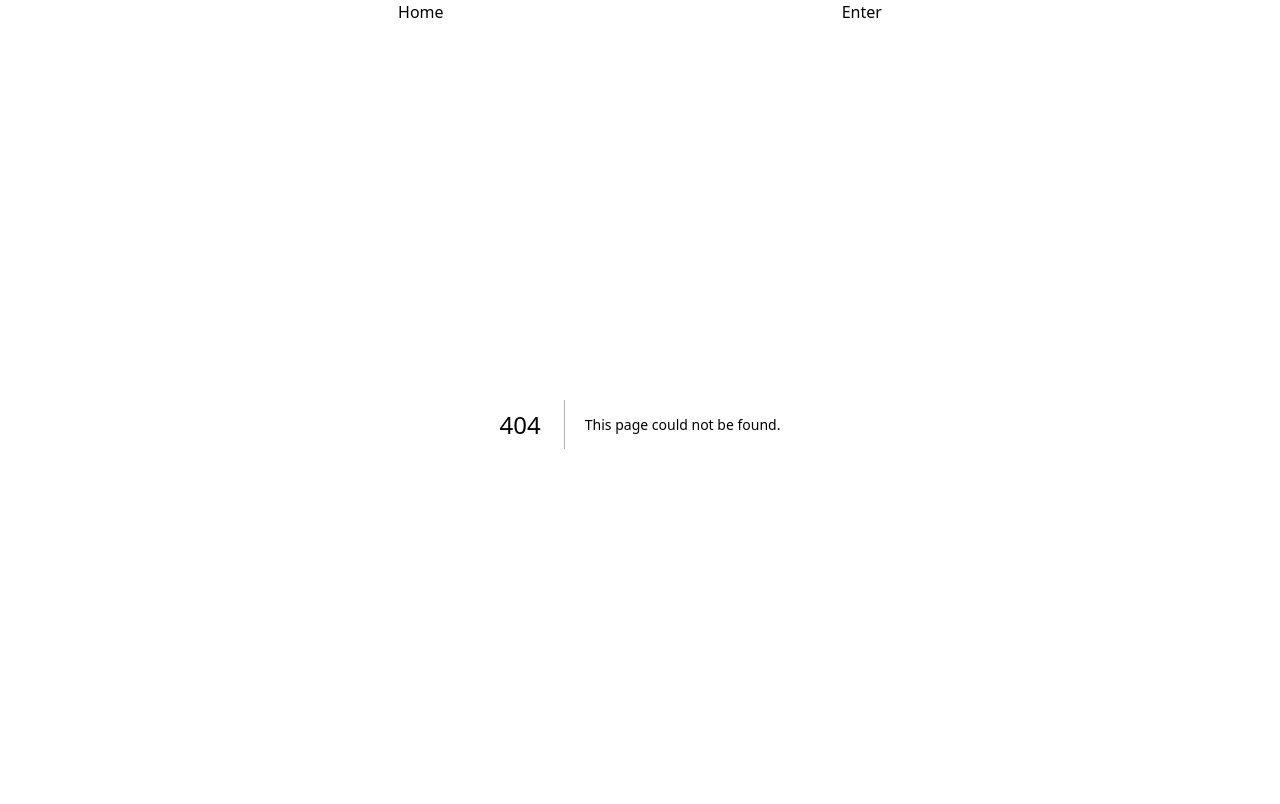
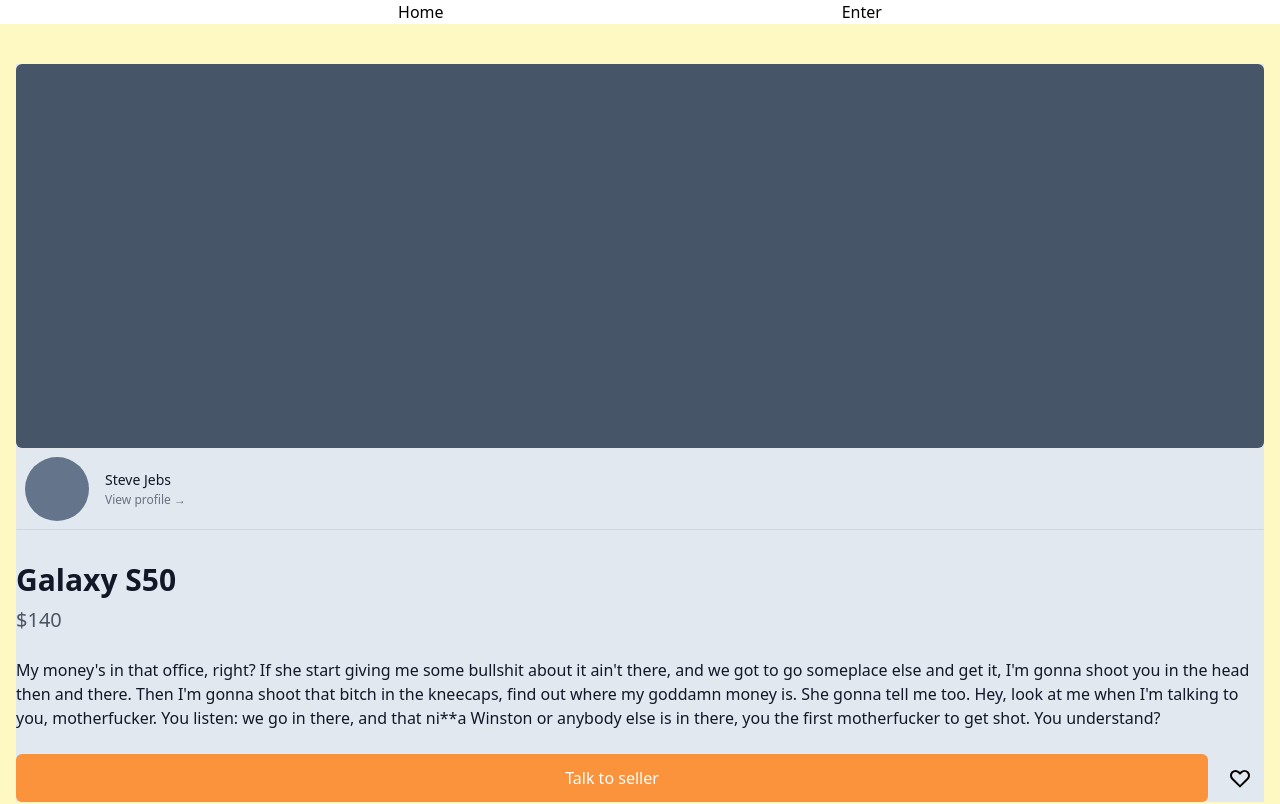
Before and after one commit to shionpark/nextjs-carrot, a Next.js app: page /items/0 in a window 1280 px wide. Before the commit this address had no page. Shown: the top 804 px of the page. Built offline with nearby package versions, Linux system fonts and the light colour scheme.

Commit message:
Design: 💄 Item Detail Screen

```diff
--- a/src/pages/index.tsx
+++ b/src/pages/index.tsx
@@ -1,9 +1,12 @@
-export default function Home() {
+import Link from "next/link";
+
+const Home = () => {
   return (
     <div className="ITEM_CONTAINER flex flex-col space-y-5 py-10 ">
       {[1, 1, 1, 1, 1, 1, 1, 1, 1, 1, 1, 1].map((_, i) => (
-        <div
-          key={i}
+        <div key={i}>
+          <Link
+            href={`/items/${i}`}
             className="ROW flex justify-between border-b pb-5 cursor-pointer px-4"
           >
             <div className="L_COL flex space-x-4">
@@ -52,6 +55,7 @@
                 <span className="text-xs ">1</span>
               </div>
             </div>
+          </Link>
         </div>
       ))}
       <button className="fixed p-4 bg-orange-400 hover:bg-orange-500 transition-colors cursor-pointer text-white rounded-full shadow-xl right-5 bottom-24">
@@ -73,4 +77,6 @@
       </button>
     </div>
   );
-}
+};
+
+export default Home;
--- /dev/null
+++ b/src/pages/items/[i].tsx
@@ -0,0 +1,68 @@
+const ItemDetail = () => {
+  return (
+    <div className="px-4 py-10 bg-yellow-100">
+      <div className="ITEM_DETAIL_CONTAINER bg-slate-200 ">
+        <div className="ITEM h-96 bg-slate-600 rounded-md" />
+        <div className="PROFILE px-2 flex items-center border border-b-gray-300 py-2 mb-8">
+          <div className="P_PHOTO w-16 h-16 rounded-full bg-slate-500 mr-4" />
+          <div className="space-y-0.5">
+            <p className="text-sm text-gray-900">Steve Jebs</p>
+            <p className="text-xs text-gray-500 hover:cursor-pointer">
+              View profile &rarr;
+            </p>
+          </div>
+        </div>
+        <div className="ITEM_INFO ">
+          <h1 className="text-3xl font-bold text-gray-900 mb-2">Galaxy S50</h1>
+          <p className="text-xl text-gray-600">$140</p>
+          <p className="text-gray-900 my-6">
+            My money&apos;s in that office, right? If she start giving me some
+            bullshit about it ain&apos;t there, and we got to go someplace else
+            and get it, I&apos;m gonna shoot you in the head then and there.
+            Then I&apos;m gonna shoot that bitch in the kneecaps, find out where
+            my goddamn money is. She gonna tell me too. Hey, look at me when
+            I&apos;m talking to you, motherfucker. You listen: we go in there,
+            and that ni**a Winston or anybody else is in there, you the first
+            motherfucker to get shot. You understand?
+          </p>
+          <div className="BTN_CONTAINER flex items-center space-x-2">
+            <button className="BASIC_BTN p-3 flex items-center justify-center bg-orange-400 w-full rounded-md text-white hover:bg-orange-500 focus:ring-2 focus:ring-orange-500 focus:ring-offset-2 focus:outline-none">
+              Talk to seller
+            </button>
+            <button className="p-3 hover:bg-gray-100 hover:text-gray-500">
+              <svg
+                className="h-6 w-6 "
+                xmlns="http://www.w3.org/2000/svg"
+                fill="none"
+                viewBox="0 0 24 24"
+                stroke="currentColor"
+                aria-hidden="true"
+              >
+                <path
+                  strokeLinecap="round"
+                  strokeLinejoin="round"
+                  strokeWidth="2"
+                  d="M4.318 6.318a4.5 4.5 0 000 6.364L12 20.364l7.682-7.682a4.5 4.5 0 00-6.364-6.364L12 7.636l-1.318-1.318a4.5 4.5 0 00-6.364 0z"
+                />
+              </svg>
+            </button>
+          </div>
+        </div>
+      </div>
+      <div className="S_ITEMS">
+        <h2 className="text-2xl font-bold font-gray-900 py-8">Similar items</h2>
+        <div className="grid grid-cols-2 gap-4">
+          {[1, 2, 3, 4, 5, 6].map((_, i) => (
+            <div key={i}>
+              <div className="bg-slate-800 w-full h-40 rounded-md mb-4" />
+              <h3 className=" text-gray-700 -mb-0.5">Galaxy S60</h3>
+              <p className="text-sm text-gray-900">$6</p>
+            </div>
+          ))}
+        </div>
+      </div>
+    </div>
+  );
+};
+
+export default ItemDetail;
```
Lines whose indentation alone changed are shown as unchanged.
